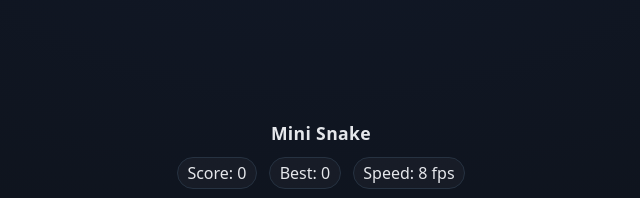
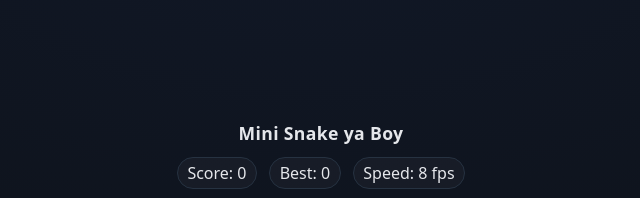
Before and after one commit to vimdizzle/Snake, a plain HTML site: page index2.html in a window 1280 px wide. Shown: the top 198 px of the page, without its empty margins (319-959 px from the left). Drawn offline with Linux system fonts and the light colour scheme.

Commit message:
Update index2.html

```diff
--- a/index2.html
+++ b/index2.html
@@ -43,7 +43,7 @@
 </head>
 <body>
   <div class="wrap">
-    <h1>Mini Snake</h1>
+    <h1>Mini Snake ya Boy</h1>
     <div class="hud">
       <div class="pill">Score: <span id="score">0</span></div>
       <div class="pill">Best: <span id="best">0</span></div>
```
